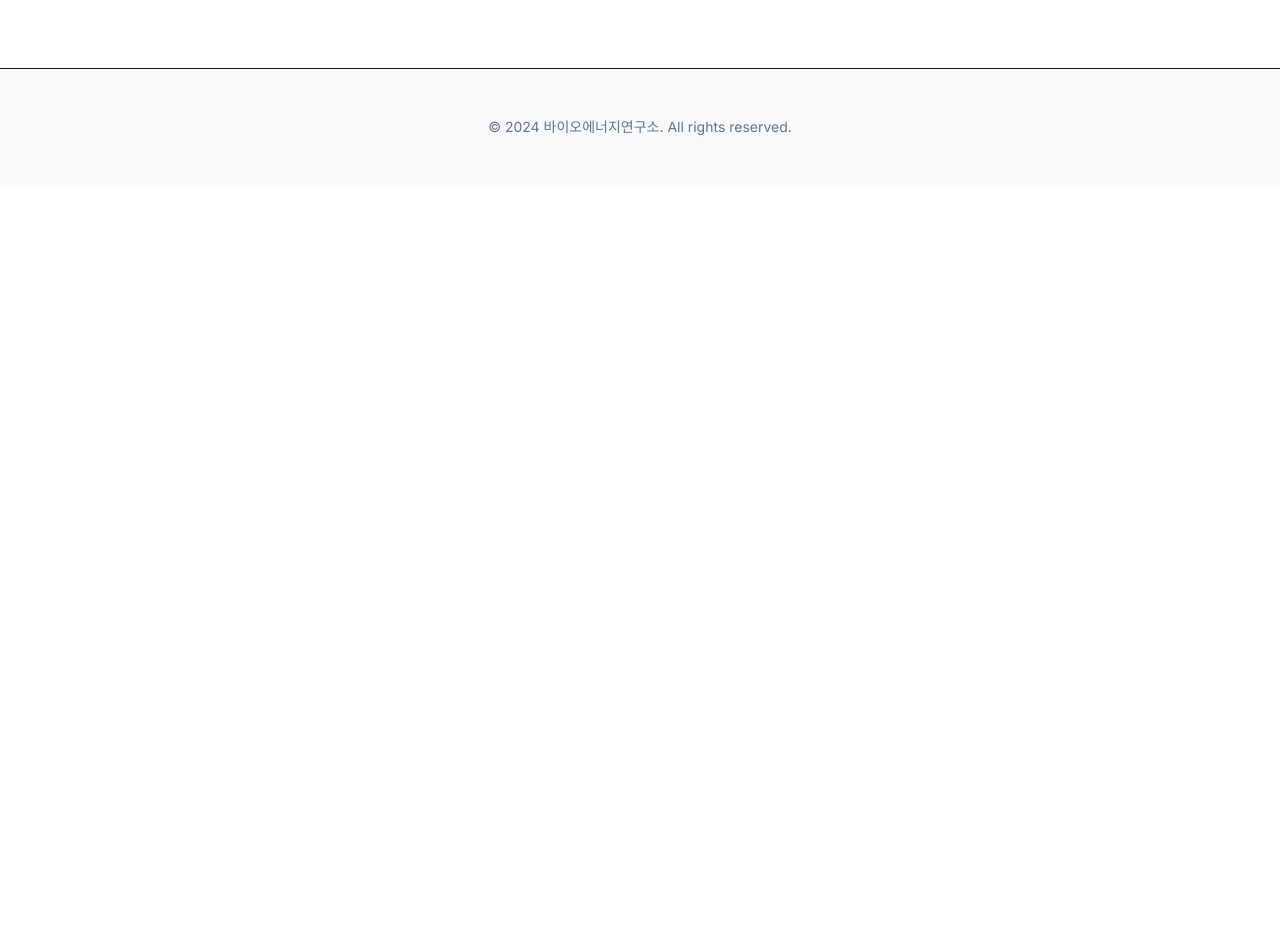
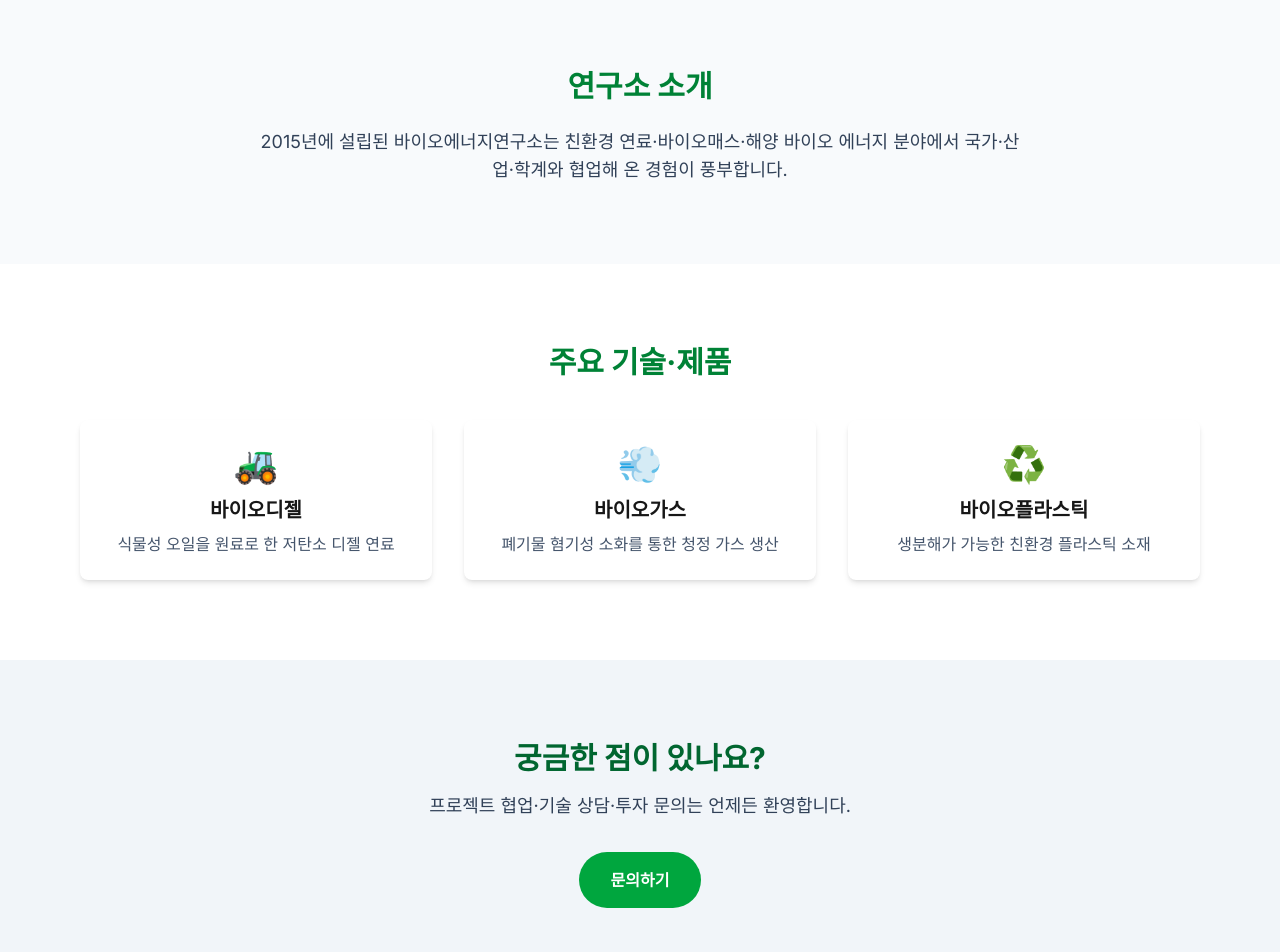
Before and after one commit to cw5444/bioenergy-website, a Next.js app: page / in a window 1280 px wide. Shown: the part 780-1732 px from the top of the page. Before the commit the page ends 965 px from the top, so only its background shows below. Built offline with nearby package versions, Linux system fonts and the light colour scheme.

Commit message:
UI: Header and Hero

```diff
--- a/app/page.tsx
+++ b/app/page.tsx
@@ -1,14 +1,15 @@
-// app/page.tsx
+import SectionCard from "@/components/SectionCard";
+
 export default function Home() {
   return (
     <div>
-      {/* Hero Section */}
+      {/* ==== Hero ==== */}
       <section className="relative h-[80vh] flex items-center justify-center bg-slate-900 overflow-hidden">
-        {/* 배경 효과 (나중에 이미지로 교체 가능) */}
         <div className="absolute inset-0 opacity-40 bg-gradient-to-br from-green-500 to-emerald-900" />
-
         <div className="relative z-10 text-center px-4">
-          <h2 className="text-green-400 font-semibold mb-4 tracking-wider">Sustainable Future</h2>
+          <h2 className="text-green-400 font-semibold mb-4 tracking-wider">
+            Sustainable Future
+          </h2>
           <h1 className="text-4xl md:text-6xl font-extrabold text-white mb-6 leading-tight">
             탄소중립의 해답, <br />
             <span className="text-green-400">바이오에너지</span>가 미래입니다
@@ -18,17 +19,79 @@ export default function Home() {
             우리 연구소는 지속 가능한 에너지 생태계를 연구합니다.
           </p>
           <div className="flex flex-col md:flex-row gap-4 justify-center">
-            <button className="bg-green-600 hover:bg-green-700 text-white px-8 py-4 rounded-full font-bold transition shadow-lg">
+            <a
+              href="#contact"
+              className="bg-green-600 hover:bg-green-700 text-white px-8 py-4 rounded-full font-bold transition shadow-lg"
+            >
               상담 문의하기
-            </button>
-            <button className="bg-white/10 hover:bg-white/20 text-white border border-white/30 backdrop-blur-sm px-8 py-4 rounded-full font-bold transition">
+            </a>
+            <a
+              href="#tech"
+              className="bg-white/10 hover:bg-white/20 text-white border border-white/30 backdrop-blur-sm px-8 py-4 rounded-full font-bold transition"
+            >
               기술 상세 보기
-            </button>
+            </a>
           </div>
         </div>
       </section>
 
-      {/* 여기에 연구소 소개, 기술 현황 섹션들이 추가될 예정입니다 */}
+      {/* ==== 연구소 소개 (Intro) ==== */}
+      <section id="intro" className="py-20 bg-slate-50">
+        <div className="max-w-5xl mx-auto px-4 text-center">
+          <h2 className="text-3xl font-bold text-green-700 mb-6">
+            연구소 소개
+          </h2>
+          <p className="text-lg text-slate-700 max-w-3xl mx-auto">
+            2015년에 설립된 바이오에너지연구소는 친환경 연료·바이오매스·해양 바이오
+            에너지 분야에서 국가·산업·학계와 협업해 온 경험이 풍부합니다.
+          </p>
+        </div>
+      </section>
+
+      {/* ==== 기술 현황 (Tech) ==== */}
+      <section id="tech" className="py-20 bg-white">
+        <div className="max-w-6xl mx-auto px-4">
+          <h2 className="text-3xl font-bold text-center text-green-700 mb-10">
+            주요 기술·제품
+          </h2>
+
+          <div className="grid grid-cols-1 md:grid-cols-3 gap-8">
+            <SectionCard
+              title="바이오디젤"
+              description="식물성 오일을 원료로 한 저탄소 디젤 연료"
+              icon="🚜"
+            />
+            <SectionCard
+              title="바이오가스"
+              description="폐기물 혐기성 소화를 통한 청정 가스 생산"
+              icon="💨"
+            />
+            <SectionCard
+              title="바이오플라스틱"
+              description="생분해가 가능한 친환경 플라스틱 소재"
+              icon="♻️"
+            />
+          </div>
+        </div>
+      </section>
+
+      {/* ==== Contact Call‑to‑Action (앵커) ==== */}
+      <section id="contact" className="py-20 bg-slate-100">
+        <div className="max-w-2xl mx-auto text-center">
+          <h2 className="text-3xl font-bold text-green-800 mb-4">
+            궁금한 점이 있나요?
+          </h2>
+          <p className="text-lg text-slate-700 mb-8">
+            프로젝트 협업·기술 상담·투자 문의는 언제든 환영합니다.
+          </p>
+          <a
+            href="/contact"
+            className="inline-block bg-green-600 hover:bg-green-700 text-white px-8 py-4 rounded-full font-semibold transition"
+          >
+            문의하기
+          </a>
+        </div>
+      </section>
     </div>
   );
 }
```
